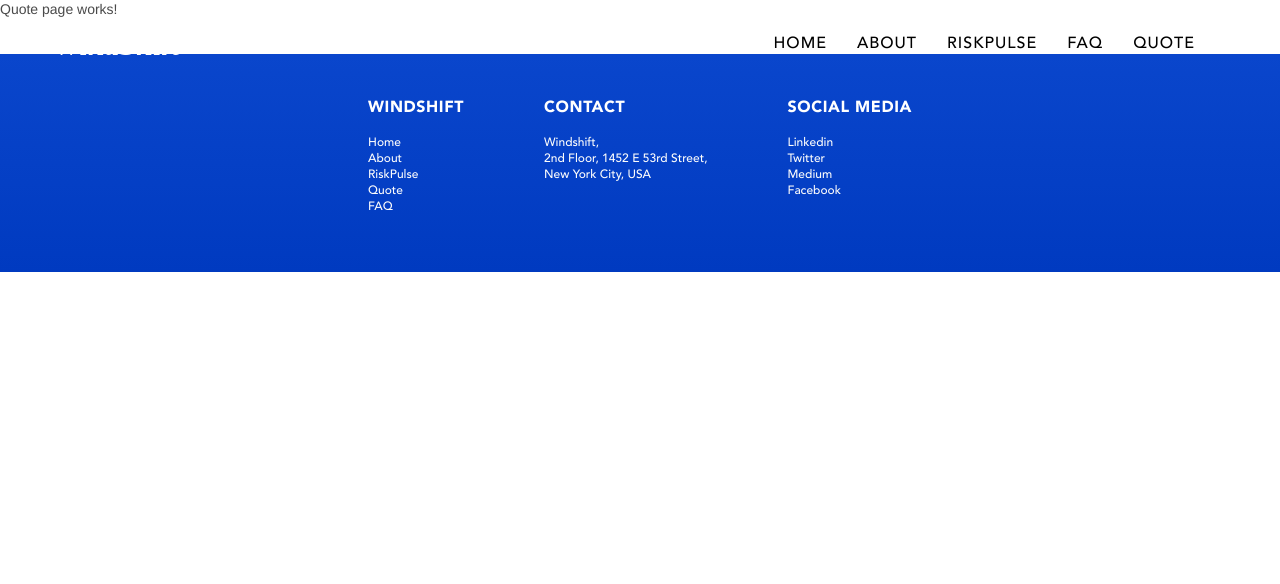
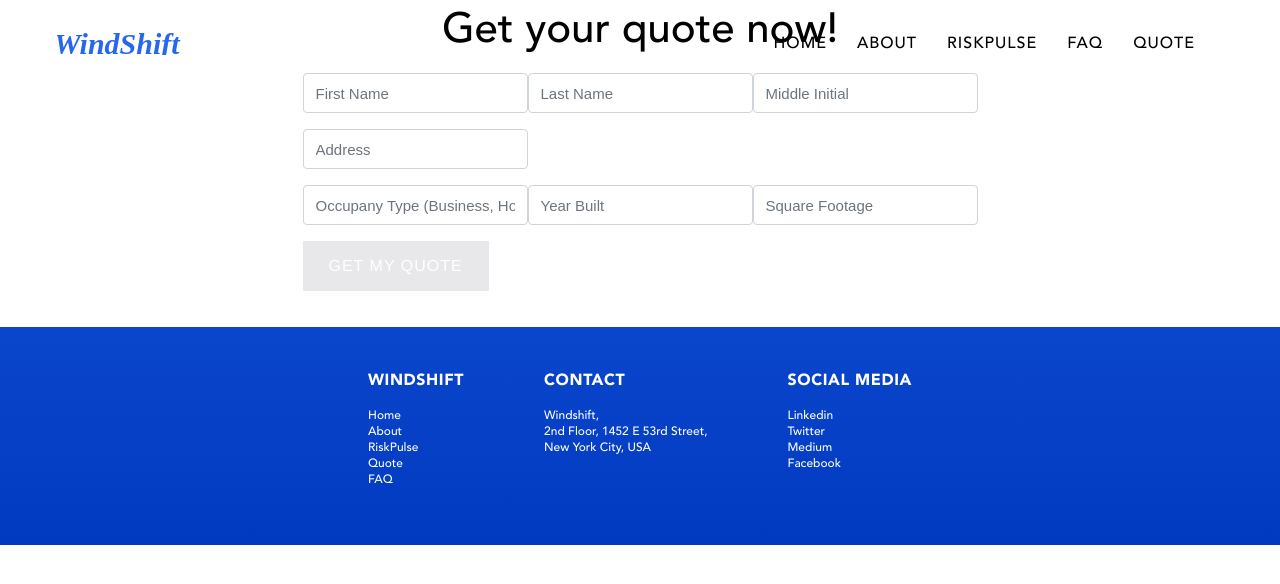
Before and after one commit to polaris327/windshift, an Angular app: page /quote in a window 1280 px wide. Shown: the top 584 px of the page. Built offline with nearby package versions, Linux system fonts and the light colour scheme.

Commit message:
feat: implemented the quote form, dynamic logo

```diff
--- a/src/app/layout/header/header.component.html
+++ b/src/app/layout/header/header.component.html
@@ -1,7 +1,9 @@
 <div class="header-component d-none d-sm-flex" [class.opacity]="!isScrolledDown">
   <div class="header-section d-none d-sm-flex justify-content-between">
     <div class="left-nav-container d-flex align-items-center">
-      <a class="app-logo d-flex align-items-center justify-content-center" routerLink="/home"><img src="assets/images/svg/logo_white.svg"/></a>
+      <a class="app-logo d-flex align-items-center justify-content-center" [class.white-bg]="isBlueLogo" routerLink="/home">
+        <img [src]="isBlueLogo ? 'assets/images/svg/logo_blue.svg' : 'assets/images/svg/logo_white.svg'"/>
+      </a>
     </div>
     <div [class.show]="!isScrolledDown" class="right-nav-container d-none d-sm-flex align-items-center justify-content-end">
       <a routerLink="/home" class="tab tab d-flex justify-content-center align-items-center">HOME</a>
--- a/src/app/layout/header/header.component.scss
+++ b/src/app/layout/header/header.component.scss
@@ -51,6 +51,10 @@
       img {
         max-width: 171px;
       }
+
+      &.white-bg {
+        background-color: $white;
+      }
     }
   }
 
--- a/src/app/layout/header/header.component.ts
+++ b/src/app/layout/header/header.component.ts
@@ -8,10 +8,21 @@ import { Router, NavigationEnd } from '@angular/router';
 })
 export class HeaderComponent implements OnInit {
   isScrolledDown: boolean;
+  isBlueLogo: boolean;
 
   constructor(
     private router: Router
-  ) { }
+  ) {
+    router.events.subscribe((evt) => {
+      if (evt instanceof NavigationEnd) {
+        if (evt.url.includes('/quote')) {
+          this.isBlueLogo = true;
+        } else {
+          this.isBlueLogo = false;
+        }
+      }
+    });
+  }
 
   ngOnInit() {
   }
--- a/src/app/pages/quote-page/quote-page.component.html
+++ b/src/app/pages/quote-page/quote-page.component.html
@@ -1,3 +1,60 @@
 <div class="quote-page-component">
-  Quote page works!
+  <section class="coverage-section d-flex flex-column justify-content-start align-items-center">
+    <div class="extra-big-title text-center">Get your quote now!</div>
+    <form class="get-quote-form" name="quoteForm" [formGroup]="quoteForm" (ngSubmit)="getMyQuote()" novalidate>
+      <div class="d-flex">
+        <div class="form-group">
+          <input class="form-control" placeholder="First Name" formControlName="firstName">
+          <div class="form-field-error" *ngIf="quoteFormErrors.firstName.required">
+            This is required!
+          </div>
+        </div>
+        <div class="form-group">
+          <input class="form-control" placeholder="Last Name" formControlName="lastName">
+          <div class="form-field-error" *ngIf="quoteFormErrors.lastName.required">
+            This is required!
+          </div>
+        </div>
+        <div class="form-group">
+          <input class="form-control" placeholder="Middle Initial" formControlName="middleInitial">
+          <div class="form-field-error" *ngIf="quoteFormErrors.middleInitial.required">
+            This is required!
+          </div>
+        </div>
+      </div>
+      <div class="d-flex">
+        <div class="form-group">
+          <input class="form-control" placeholder="Address" formControlName="address">
+          <div class="form-field-error" *ngIf="quoteFormErrors.address.required">
+            This is required!
+          </div>
+        </div>
+      </div>
+      <div class="d-flex">
+        <div class="form-group">
+          <input class="form-control" placeholder="Occupany Type (Business, Home, etc)" formControlName="occupancyType">
+          <div class="form-field-error" *ngIf="quoteFormErrors.occupancyType.required">
+            This is required!
+          </div>
+        </div>
+        <div class="form-group">
+          <input class="form-control" placeholder="Year Built" formControlName="yearBuilt">
+          <div class="form-field-error" *ngIf="quoteFormErrors.yearBuilt.required">
+            This is required!
+          </div>
+        </div>
+        <div class="form-group">
+          <input class="form-control" placeholder="Square Footage" formControlName="squareFootage">
+          <div class="form-field-error" *ngIf="quoteFormErrors.squareFootage.required">
+            This is required!
+          </div>
+        </div>
+      </div>
+      <button
+        class="common-blue-button btn"
+        [disabled]="quoteForm.invalid">
+        <span class="text-uppercase"> GET MY QUOTE</span>
+      </button>
+    </form>
+  </section>
 </div>
--- a/src/app/pages/quote-page/quote-page.component.ts
+++ b/src/app/pages/quote-page/quote-page.component.ts
@@ -1,4 +1,5 @@
 import { Component, OnInit } from '@angular/core';
+import { FormGroup, FormBuilder, Validators } from '@angular/forms';
 
 @Component({
   selector: 'ws-quote-page',
@@ -6,10 +7,55 @@ import { Component, OnInit } from '@angular/core';
   styleUrls: ['./quote-page.component.scss']
 })
 export class QuotePageComponent implements OnInit {
+  quoteForm: FormGroup;
+  quoteFormErrors: any;
 
-  constructor() { }
+  constructor(
+    private formBuilder: FormBuilder
+  ) { }
 
   ngOnInit() {
+    this.quoteFormErrors = {
+      firstName: {},
+      lastName: {},
+      middleInitial: {},
+      address: {},
+      occupancyType: {},
+      yearBuilt: {},
+      squareFootage: {}
+    };
+
+    this.quoteForm = this.formBuilder.group({
+      firstName: ['', Validators.required],
+      lastName: ['', Validators.required],
+      middleInitial: ['', Validators.required],
+      address: ['', Validators.required],
+      occupancyType: ['', Validators.required],
+      yearBuilt: ['', Validators.required],
+      squareFootage: ['', Validators.required]
+    });
+
+    this.formValuesChanged();
+    this.quoteForm.valueChanges.subscribe(() => {
+      this.formValuesChanged();
+    });
   }
 
+  formValuesChanged() {
+    for (const field in this.quoteFormErrors) {
+      if (this.quoteFormErrors.hasOwnProperty(field)) {
+        this.quoteFormErrors[field] = {};
+
+        const control = this.quoteForm.get(field);
+
+        if (control && control.dirty && !control.valid) {
+          this.quoteFormErrors[field] = control.errors;
+        }
+      }
+    }
+  }
+
+  getMyQuote() {
+    console.log('Form Submitted!');
+  }
 }
--- a/src/app/pages/quote-page/quote-page.module.ts
+++ b/src/app/pages/quote-page/quote-page.module.ts
@@ -1,5 +1,6 @@
 import { NgModule } from '@angular/core';
 import { CommonModule } from '@angular/common';
+import { FormsModule, ReactiveFormsModule } from '@angular/forms';
 
 import { QuotePageRoutingModule } from './quote-page-routing.module';
 import { QuotePageComponent } from './quote-page.component';
@@ -7,6 +8,8 @@ import { QuotePageComponent } from './quote-page.component';
 @NgModule({
   imports: [
     CommonModule,
+    FormsModule,
+    ReactiveFormsModule,
     QuotePageRoutingModule
   ],
   declarations: [QuotePageComponent]
```
Also changed, not shown: src/styles.scss (line endings or trailing spaces).
